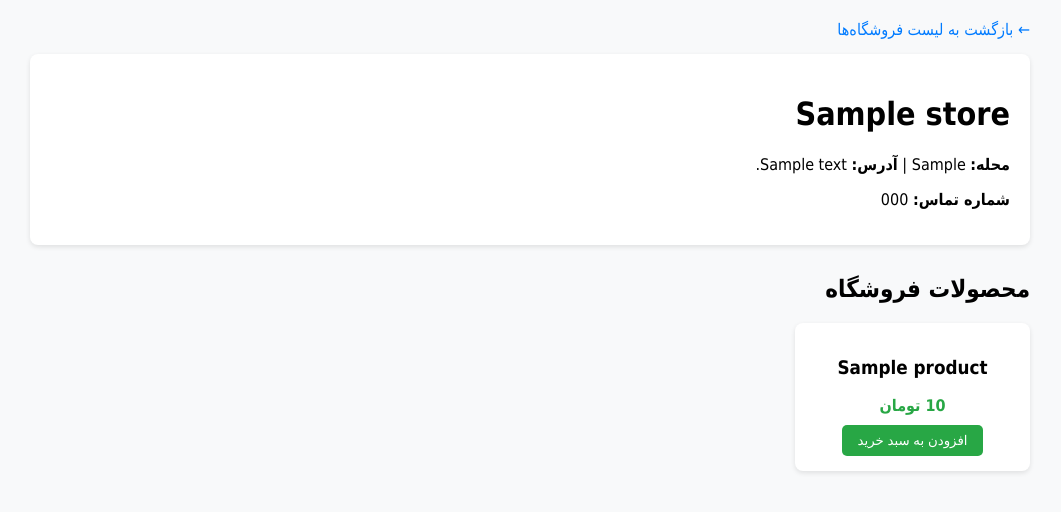
After one commit to reza-bagheri66/FreshMarket, a Django app: a page that uses templates/stores/store_detail.html in a window 1280 px wide. The commit adds this page. Shown: the top 512 px of the page, without its empty margins (110-1171 px from the left). Run offline with Django 5.2, Linux system fonts and the light colour scheme; tables that the repository leaves empty hold one stand-in row (values such as "Sample post").

Commit message:
Add store detail view and product list page

```diff
--- a/stores/urls.py
+++ b/stores/urls.py
@@ -5,4 +5,5 @@ app_name = 'stores'
 
 urlpatterns = [
     path('', views.store_list, name='store_list'),
+    path('store/<slug:slug>/', views.store_detail, name='store_detail'),  # مسیر جدید
 ]
--- a/stores/views.py
+++ b/stores/views.py
@@ -1,7 +1,32 @@
-from django.shortcuts import render
+from django.shortcuts import render, get_object_or_404
 from .models import Store
 
 def store_list(request):
-    # دریافت تمامی فروشگاه‌ها از دیتابیس
+    # دریافت تمامی فروشگاه‌ها برای صفحه اصلی
     stores = Store.objects.all()
     return render(request, 'stores/store_list.html', {'stores': stores})
+
+def store_detail(request, slug):
+    # دریافت فروشگاه بر اساس slug یا نمایش ارور 404
+    store = get_object_or_404(Store, slug=slug)
+    # دریافت محصولات مربوط به همین فروشگاه
+    products = store.products.all()
+
+    context = {
+        'store': store,
+        'products': products,
+    }
+    return render(request, 'stores/store_detail.html', context)
+    from django.shortcuts import render, get_object_or_404
+
+def store_detail(request, slug):
+    # دریافت فروشگاه بر اساس slug یا نمایش ارور 404
+    store = get_object_or_404(Store, slug=slug)
+    # دریافت محصولات مربوط به همین فروشگاه
+    products = store.products.all()
+
+    context = {
+        'store': store,
+        'products': products,
+    }
+    return render(request, 'stores/store_detail.html', context)
--- /dev/null
+++ b/templates/stores/store_detail.html
@@ -0,0 +1,44 @@
+<!DOCTYPE html>
+<html lang="fa" dir="rtl">
+<head>
+    <meta charset="UTF-8">
+    <meta name="viewport" content="width=device-width, initial-scale=1.0">
+    <title>{{ store.name }} | FreshMarket</title>
+    <style>
+        body { font-family: Tahoma, sans-serif; background-color: #f8f9fa; margin: 0; padding: 20px; direction: rtl; }
+        .container { max-width: 1000px; margin: 0 auto; }
+        .store-header { background: #fff; padding: 20px; border-radius: 8px; box-shadow: 0 2px 5px rgba(0,0,0,0.1); margin-bottom: 30px; }
+        .back-btn { display: inline-block; margin-bottom: 15px; color: #007bff; text-decoration: none; }
+        .product-grid { display: grid; grid-template-columns: repeat(auto-fill, minmax(220px, 1fr)); gap: 20px; }
+        .product-card { background: #fff; border-radius: 8px; padding: 15px; box-shadow: 0 2px 5px rgba(0,0,0,0.1); text-align: center; }
+        .price { font-weight: bold; color: #28a745; margin: 10px 0; }
+        .btn-add { background: #28a745; color: white; border: none; padding: 8px 15px; border-radius: 5px; cursor: pointer; }
+    </style>
+</head>
+<body>
+    <div class="container">
+        <a href="{% url 'stores:store_list' %}" class="back-btn">← بازگشت به لیست فروشگاه‌ها</a>
+
+        <div class="store-header">
+            <h1>{{ store.name }}</h1>
+            <p><strong>محله:</strong> {{ store.neighborhood }} | <strong>آدرس:</strong> {{ store.address }}</p>
+            <p><strong>شماره تماس:</strong> {{ store.phone_number }}</p>
+        </div>
+
+        <h2>محصولات فروشگاه</h2>
+        {% if products %}
+            <div class="product-grid">
+                {% for product in products %}
+                    <div class="product-card">
+                        <h3>{{ product.name }}</h3>
+                        <p class="price">{{ product.price }} تومان</p>
+                        <button class="btn-add">افزودن به سبد خرید</button>
+                    </div>
+                {% endfor %}
+            </div>
+        {% else %}
+            <p>هنوز محصولی برای این فروشگاه ثبت نشده است.</p>
+        {% endif %}
+    </div>
+</body>
+</html>
--- a/templates/stores/store_list.html
+++ b/templates/stores/store_list.html
@@ -28,7 +28,11 @@
             <div class="store-grid">
                 {% for store in stores %}
                     <div class="store-card">
-                        <h3 class="store-title">{{ store.name }}</h3>
+                        <h3 class="store-title">
+                            <a href="{% url 'stores:store_detail' store.slug %}" style="text-decoration: none; color: inherit;">
+                                {{ store.name }}
+                            </a>
+                        </h3>
                         <p><strong>محله:</strong> {{ store.neighborhood }}</p>
                         <p><strong>حداقل سفارش:</strong> {{ store.min_order_amount }} تومان</p>
                         <p>
```
Also changed, not shown: stores/logos/IMAG0159.jpg (added).
